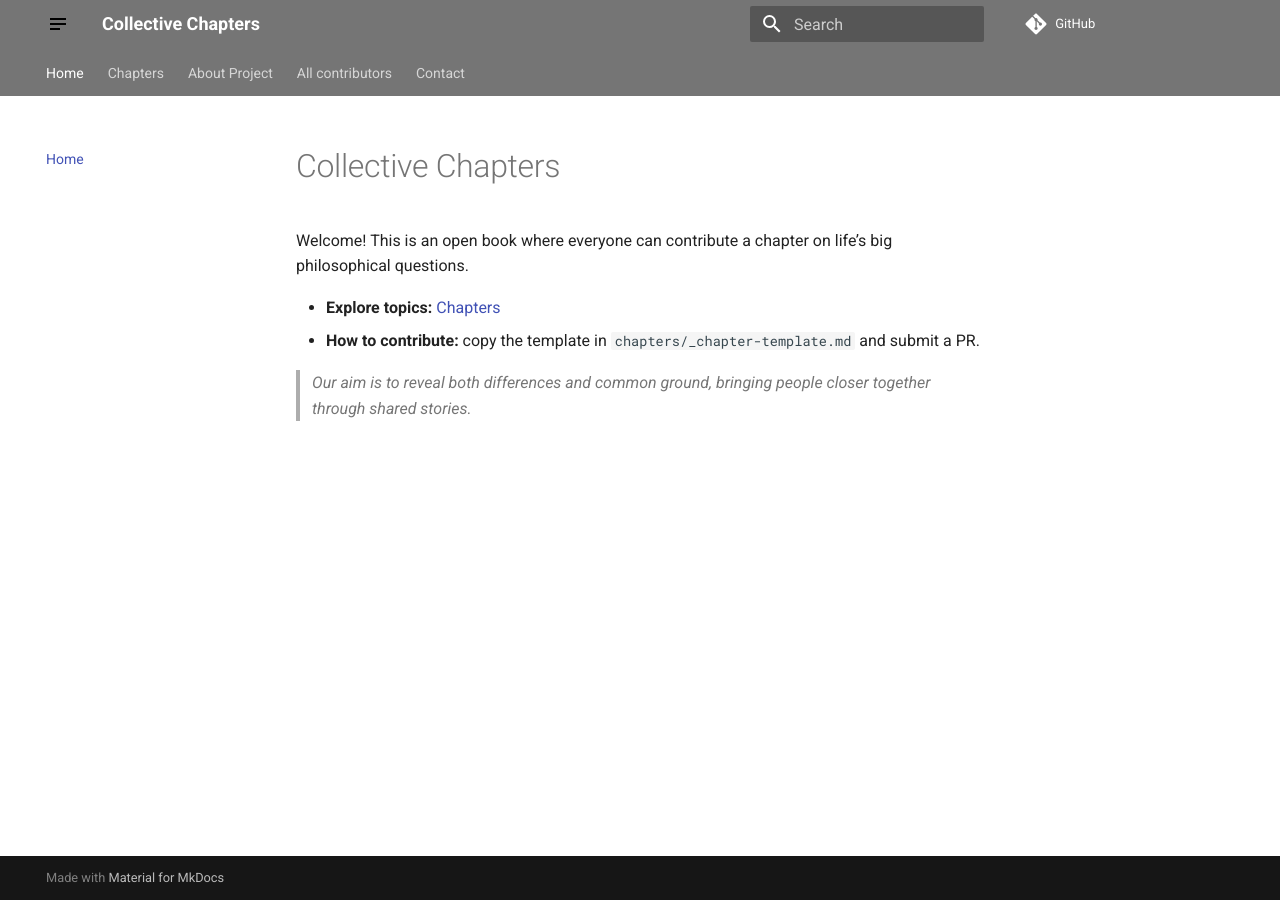
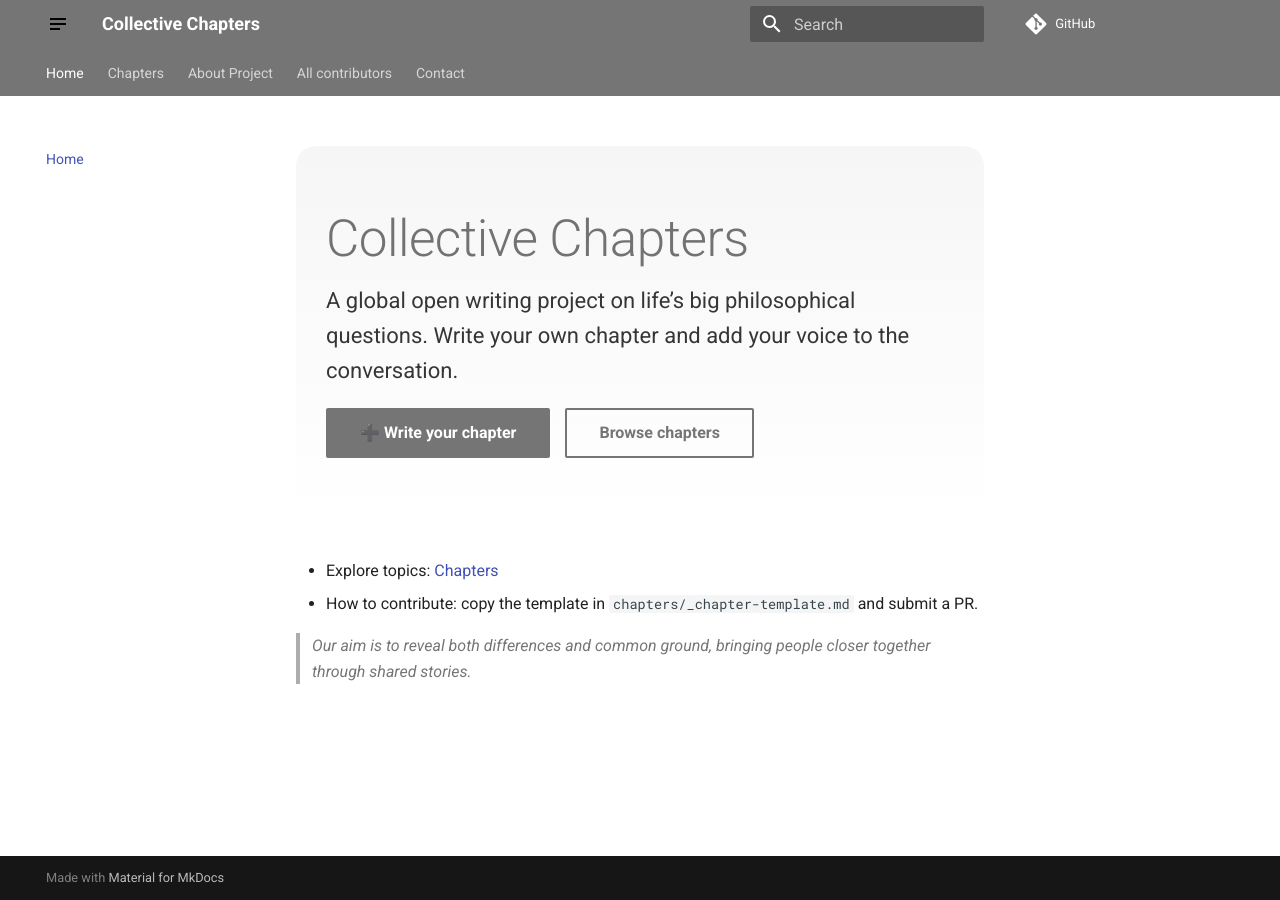
Before and after one commit to openupbooks/CollectiveChapters, an MkDocs documentation site: the page built from docs/index.md, in a window 1280 px wide. Built offline with MkDocs 1.6.1 and Material for MkDocs 9.7.7, drawn with Linux system fonts in a browser that asks for light colours; comment, search, counter and statistics services are not loaded.

Commit message:
Update index.md

```diff
--- a/docs/index.md
+++ b/docs/index.md
@@ -1,8 +1,16 @@
-# Collective Chapters
+<div class="cc-hero">
+  <h1>Collective Chapters</h1>
+  <p>A global open writing project on life’s big philosophical questions. Write your own chapter and add your voice to the conversation.</p>
+  <div class="cc-actions">
+    <a class="md-button md-button--primary" data-cc-cta="add-chapter" data-cc-topic="home"
+       href="https://github.com/openupbooks/collectivechapters/issues/new?template=submit-chapter.yml&title=Chapter%3A%20Your%20topic&labels=chapter-submission">
+      ➕ Write your chapter
+    </a>
+    <a class="md-button" href="chapters/index.md">Browse chapters</a>
+  </div>
+</div>
 
-Welcome! This is an open book where everyone can contribute a chapter on life’s big philosophical questions.
-
-- **Explore topics:** [Chapters](chapters/index.md)
-- **How to contribute:** copy the template in `chapters/_chapter-template.md` and submit a PR.
+- Explore topics: [Chapters](chapters/index.md)
+- How to contribute: copy the template in `chapters/_chapter-template.md` and submit a PR.
 
 > *Our aim is to reveal both differences and common ground, bringing people closer together through shared stories.*
```
